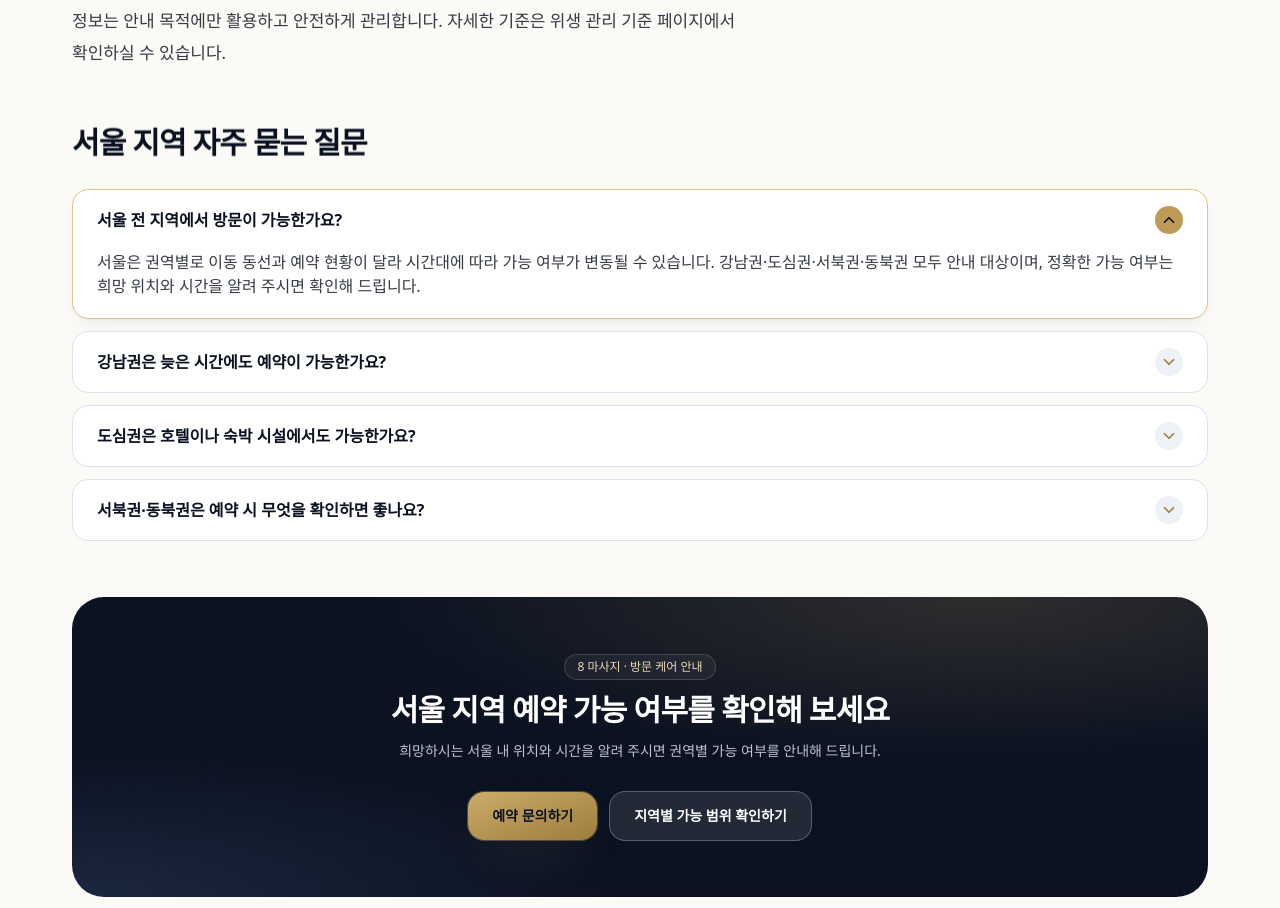
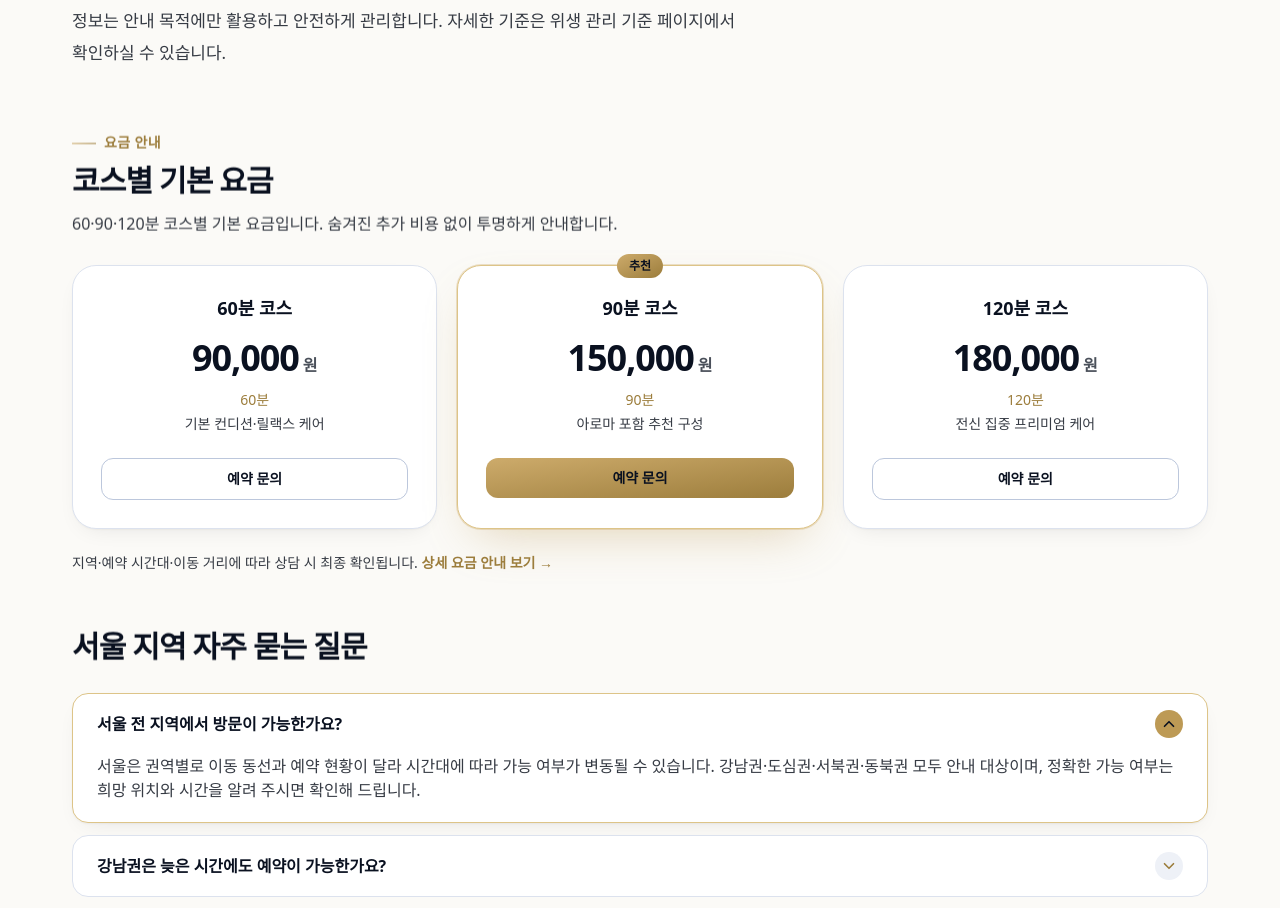
Before and after one commit to guhara1/8massage, a Next.js app: page /service-area/seoul in a window 1280 px wide. Shown: the part 2900-3808 px from the top of the page. Built offline with nearby package versions, Linux system fonts and the light colour scheme; a web font is replaced by a local one.

Commit message:
Show price table on all region & zone pages via shared PriceSection

```diff
--- a/app/service-area/busan/page.tsx
+++ b/app/service-area/busan/page.tsx
@@ -4,6 +4,7 @@ import Breadcrumb from "@/components/Breadcrumb";
 import JsonLd from "@/components/JsonLd";
 import FAQAccordion from "@/components/FAQAccordion";
 import SectionHeading from "@/components/SectionHeading";
+import PriceSection from "@/components/PriceSection";
 import { PageHero, ContactCTA, SafetyNoticeBox, InternalLinkCard } from "@/components/ui";
 import { pageMetadata, faqLd } from "@/lib/seo";
 
@@ -192,6 +193,10 @@ export default function BusanPage() {
           </aside>
         </div>
 
+        <div className="mt-16">
+          <PriceSection />
+        </div>
+
         <div className="mt-14">
           <JsonLd data={faqLd(faqs)} />
           <SectionHeading as="h2" title="부산 지역 자주 묻는 질문" />
--- a/app/service-area/gyeonggi/page.tsx
+++ b/app/service-area/gyeonggi/page.tsx
@@ -4,6 +4,7 @@ import Breadcrumb from "@/components/Breadcrumb";
 import JsonLd from "@/components/JsonLd";
 import FAQAccordion from "@/components/FAQAccordion";
 import SectionHeading from "@/components/SectionHeading";
+import PriceSection from "@/components/PriceSection";
 import { PageHero, ContactCTA, SafetyNoticeBox, InternalLinkCard } from "@/components/ui";
 import { pageMetadata, faqLd } from "@/lib/seo";
 
@@ -192,6 +193,10 @@ export default function GyeonggiPage() {
           </aside>
         </div>
 
+        <div className="mt-16">
+          <PriceSection />
+        </div>
+
         <div className="mt-14">
           <JsonLd data={faqLd(faqs)} />
           <SectionHeading as="h2" title="경기 지역 자주 묻는 질문" />
--- a/app/service-area/incheon/page.tsx
+++ b/app/service-area/incheon/page.tsx
@@ -4,6 +4,7 @@ import Breadcrumb from "@/components/Breadcrumb";
 import JsonLd from "@/components/JsonLd";
 import FAQAccordion from "@/components/FAQAccordion";
 import SectionHeading from "@/components/SectionHeading";
+import PriceSection from "@/components/PriceSection";
 import { PageHero, ContactCTA, SafetyNoticeBox, InternalLinkCard } from "@/components/ui";
 import { pageMetadata, faqLd } from "@/lib/seo";
 
@@ -192,6 +193,10 @@ export default function IncheonPage() {
           </aside>
         </div>
 
+        <div className="mt-16">
+          <PriceSection />
+        </div>
+
         <div className="mt-14">
           <JsonLd data={faqLd(faqs)} />
           <SectionHeading as="h2" title="인천 지역 자주 묻는 질문" />
--- a/app/service-area/seoul/page.tsx
+++ b/app/service-area/seoul/page.tsx
@@ -4,6 +4,7 @@ import Breadcrumb from "@/components/Breadcrumb";
 import JsonLd from "@/components/JsonLd";
 import FAQAccordion from "@/components/FAQAccordion";
 import SectionHeading from "@/components/SectionHeading";
+import PriceSection from "@/components/PriceSection";
 import { PageHero, ContactCTA, SafetyNoticeBox, InternalLinkCard } from "@/components/ui";
 import { pageMetadata, faqLd } from "@/lib/seo";
 
@@ -196,6 +197,10 @@ export default function SeoulPage() {
           </aside>
         </div>
 
+        <div className="mt-16">
+          <PriceSection />
+        </div>
+
         <div className="mt-14">
           <JsonLd data={faqLd(faqs)} />
           <SectionHeading as="h2" title="서울 지역 자주 묻는 질문" />
--- a/components/AreaPage.tsx
+++ b/components/AreaPage.tsx
@@ -3,6 +3,7 @@ import Breadcrumb from "@/components/Breadcrumb";
 import JsonLd from "@/components/JsonLd";
 import FAQAccordion from "@/components/FAQAccordion";
 import SectionHeading from "@/components/SectionHeading";
+import PriceSection from "@/components/PriceSection";
 import { PageHero, ContactCTA, SafetyNoticeBox, InternalLinkCard } from "@/components/ui";
 import { faqLd } from "@/lib/seo";
 import { Region, Area } from "@/lib/serviceAreas";
@@ -78,6 +79,10 @@ export default function AreaPage({ region, area }: { region: Region; area: Area
           </aside>
         </div>
 
+        <div className="mt-16">
+          <PriceSection />
+        </div>
+
         <div className="mt-14">
           <JsonLd data={faqLd(area.faqs)} />
           <SectionHeading as="h2" title={`${area.name} 자주 묻는 질문`} />
--- /dev/null
+++ b/components/PriceSection.tsx
@@ -0,0 +1,29 @@
+import Link from "next/link";
+import SectionHeading from "./SectionHeading";
+import PriceTable from "./PriceTable";
+
+/**
+ * 지역/서비스 페이지 등에 공통으로 넣는 요금 안내 섹션.
+ */
+export default function PriceSection({
+  variant = "light",
+  heading = "코스별 기본 요금",
+  description = "60·90·120분 코스별 기본 요금입니다. 숨겨진 추가 비용 없이 투명하게 안내합니다.",
+}: {
+  variant?: "light" | "dark";
+  heading?: string;
+  description?: string;
+}) {
+  return (
+    <section aria-label="요금 안내">
+      <SectionHeading eyebrow="요금 안내" title={heading} description={description} />
+      <PriceTable variant={variant} />
+      <p className="mt-6 text-sm text-ink-700">
+        지역·예약 시간대·이동 거리에 따라 상담 시 최종 확인됩니다.{" "}
+        <Link href="/price/" className="font-semibold text-gold-600 hover:text-gold-500">
+          상세 요금 안내 보기 →
+        </Link>
+      </p>
+    </section>
+  );
+}
```
